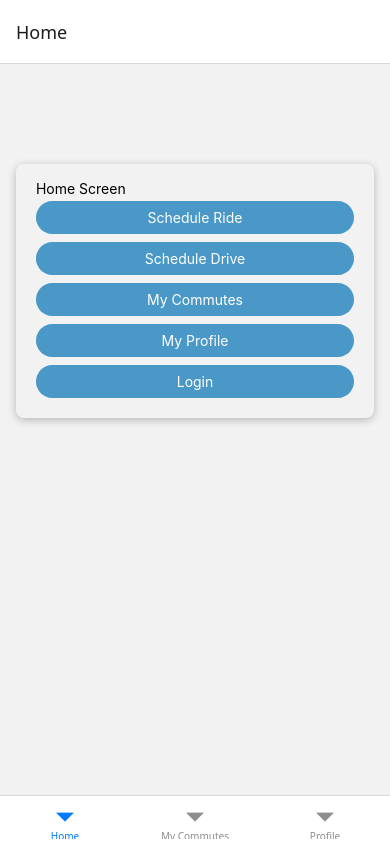
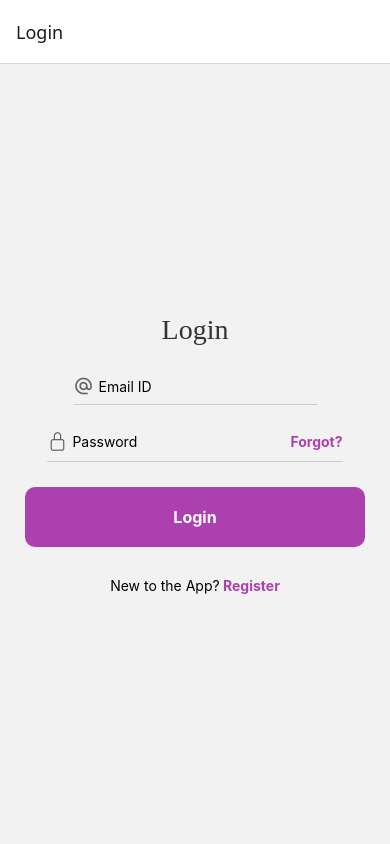
Before and after one commit to geethavs88/carpooling-app-frontend, a React Native app: screen /Login in a window 390 px wide. Built offline with nearby package versions, Linux system fonts and the light colour scheme.

Commit message:
updated login with deployed url

```diff
--- a/navigation/RootNavigator.js
+++ b/navigation/RootNavigator.js
@@ -1,12 +1,48 @@
+import React, { useState } from 'react';
 import { NavigationContainer } from "@react-navigation/native";
-import AppTabs from "./AppTabs";
+import AuthStack from './AuthStack';
+import AppTabs from './AppTabs';
 
 function RootNavigator() {
+    const [isLoggedIn, setIsLoggedIn] = useState(false); // start as false
+    const [username, setUsername] = useState(""); // optional, if you want to track username
+
     return (
         <NavigationContainer>
-            <AppTabs />
+            {!isLoggedIn ? (
+                // Show Login/Register stack first
+                <AuthStack setIsLoggedIn={setIsLoggedIn} />
+            ) : (
+                // Once logged in, show main app
+                <AppTabs />
+            )}
         </NavigationContainer>
     );
 }
 
 export default RootNavigator;
+
+
+
+// import React, { useState } from 'react';
+// import { NavigationContainer } from "@react-navigation/native";
+// import { View, Text, ActivityIndicator } from 'react-native';
+// import AuthStack from './AuthStack';
+// import AppTabs from './AppTabs';
+
+
+// function RootNavigator() {
+//     const [isLoggedIn, setIsLoggedIn] = useState(false);
+
+//     return (
+//         <NavigationContainer>
+//             {isLoggedIn ? (
+//                 <AppTabs />
+//             ) : (
+//                 <AuthStack setIsLoggedIn={setIsLoggedIn} />
+//             )}
+//         </NavigationContainer>
+//     );
+// }
+
+// export default RootNavigator;
--- a/screens/auth/LoginScreen.js
+++ b/screens/auth/LoginScreen.js
@@ -1,22 +1,60 @@
+import React, { useState } from 'react';
 import {
   View,
   Text,
   TouchableOpacity,
   TextInput,
-  Image,
-  } from 'react-native'
+  Alert,
+  ActivityIndicator
+} from 'react-native';
+import { SafeAreaView } from 'react-native-safe-area-context';
+import { MaterialIcons, Ionicons } from '@expo/vector-icons';
 
-import { SafeAreaView } from 'react-native-safe-area-context'
-import { MaterialIcons, Ionicons } from '@expo/vector-icons'
-import Google from '../assets/google.png'
-import Facebook from '../assets/facebook.png'
-import Twitter from '../assets/Twitter.png'
+// Set your Render backend URL here
+const BASE_URL = 'https://carpooling-backend-application.onrender.com/api';
 
-const LoginScreen = ({ navigation }) => {
+const LoginScreen = ({ navigation, setIsLoggedIn }) => {
+  const [email, setEmail] = useState('');
+  const [password, setPassword] = useState('');
+  const [loading, setLoading] = useState(false);
+
+  const handleLogin = async () => {
+    if (!email || !password) {
+      Alert.alert('Error', 'Please enter both email and password');
+      return;
+    }
+
+    setLoading(true);
+
+    try {
+      const response = await fetch(`${BASE_URL}/users/login/`, {
+        method: 'POST',
+        headers: {
+          'Content-Type': 'application/json',
+        },
+        body: JSON.stringify({ email, password }),
+      });
+
+      const data = await response.json();
+
+      if (response.ok) {
+        // Login successful
+        setIsLoggedIn(true);
+      } else {
+        // Login failed
+        Alert.alert('Login Failed', data.detail || 'Invalid credentials');
+      }
+    } catch (error) {
+      console.error(error);
+      Alert.alert('Error', 'Something went wrong. Please try again.');
+    } finally {
+      setLoading(false);
+    }
+  };
+
   return (
     <SafeAreaView style={{ flex: 1, justifyContent: 'center' }}>
       <View style={{ alignItems: 'center', paddingHorizontal: 25 }}>
-
         <Text
           style={{
             fontFamily: 'Roboto-Medium',
@@ -50,6 +88,8 @@ const LoginScreen = ({ navigation }) => {
             placeholder="Email ID"
             style={{ flex: 1, paddingVertical: 0 }}
             keyboardType="email-address"
+            value={email}
+            onChangeText={setEmail}
           />
         </View>
 
@@ -65,7 +105,7 @@ const LoginScreen = ({ navigation }) => {
           }}
         >
           <Ionicons
-            name="ios-lock-closed-outline"
+            name="lock-closed-outline"
             size={20}
             color="#666"
             style={{ marginRight: 5 }}
@@ -74,8 +114,9 @@ const LoginScreen = ({ navigation }) => {
             placeholder="Password"
             style={{ flex: 1, paddingVertical: 0 }}
             secureTextEntry={true}
+            value={password}
+            onChangeText={setPassword}
           />
-
           <TouchableOpacity>
             <Text style={{ color: '#AD40AF', fontWeight: '700' }}>
               Forgot?
@@ -85,14 +126,20 @@ const LoginScreen = ({ navigation }) => {
 
         {/* Login Button */}
         <TouchableOpacity
+          onPress={handleLogin}
           style={{
             backgroundColor: '#AD40AF',
             padding: 20,
             borderRadius: 10,
             marginBottom: 30,
-            width: '100%'
+            width: '100%',
+            justifyContent: 'center',
+            alignItems: 'center'
           }}
         >
+          {loading ? (
+            <ActivityIndicator color="#fff" />
+          ) : (
             <Text
               style={{
                 textAlign: 'center',
@@ -103,63 +150,8 @@ const LoginScreen = ({ navigation }) => {
             >
               Login
             </Text>
+          )}
         </TouchableOpacity>
-
-        <Text
-          style={{
-            textAlign: 'center',
-            color: '#666',
-            marginBottom: 30
-          }}
-        >
-          or, login with ...
-        </Text>
-
-        {/* Social Buttons */}
-        <View
-          style={{
-            flexDirection: 'row',
-            justifyContent: 'space-between',
-            marginBottom: 30,
-            width: '100%'
-          }}
-        >
-          <TouchableOpacity
-            style={{
-              borderColor: '#ddd',
-              borderWidth: 2,
-              borderRadius: 10,
-              paddingHorizontal: 30,
-              paddingVertical: 10
-            }}
-          >
-            <Image source={Google} style={{ width: 24, height: 24 }} />
-          </TouchableOpacity>
-
-          <TouchableOpacity
-            style={{
-              borderColor: '#ddd',
-              borderWidth: 2,
-              borderRadius: 10,
-              paddingHorizontal: 30,
-              paddingVertical: 10
-            }}
-          >
-            <Image source={Facebook} style={{ width: 24, height: 24 }} />
-          </TouchableOpacity>
-
-          <TouchableOpacity
-            style={{
-              borderColor: '#ddd',
-              borderWidth: 2,
-              borderRadius: 10,
-              paddingHorizontal: 30,
-              paddingVertical: 10
-            }}
-          >
-            <Image source={Twitter} style={{ width: 24, height: 24 }} />
-          </TouchableOpacity>
-        </View>
 
         {/* Register */}
         <View style={{ flexDirection: 'row', justifyContent: 'center' }}>
@@ -168,10 +160,9 @@ const LoginScreen = ({ navigation }) => {
             <Text style={{ color: '#AD40AF', fontWeight: '700' }}> Register</Text>
           </TouchableOpacity>
         </View>
-
       </View>
     </SafeAreaView>
-  )
-}
+  );
+};
 
-export default LoginScreen
+export default LoginScreen;
```
Lines whose indentation alone changed are shown as unchanged.
